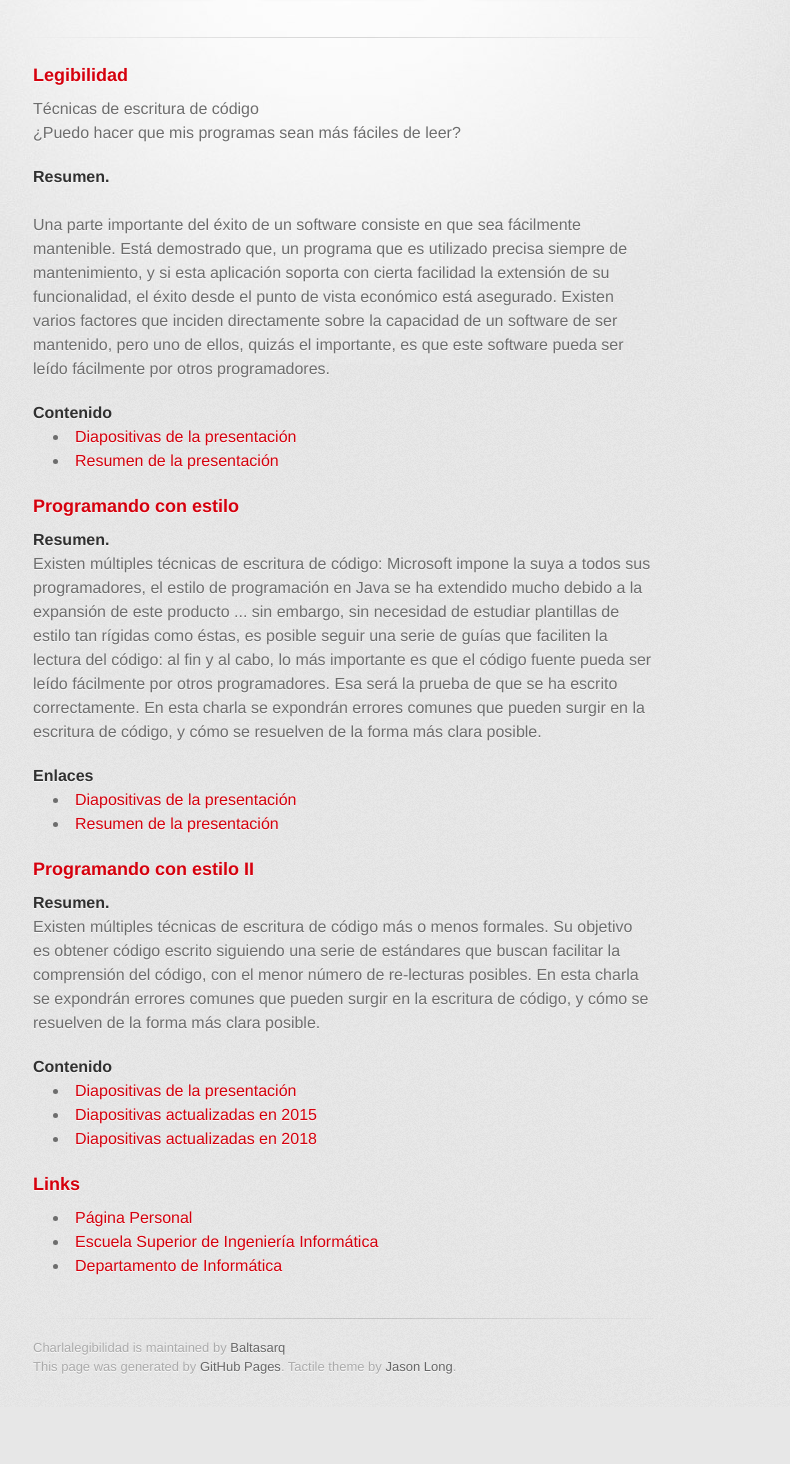
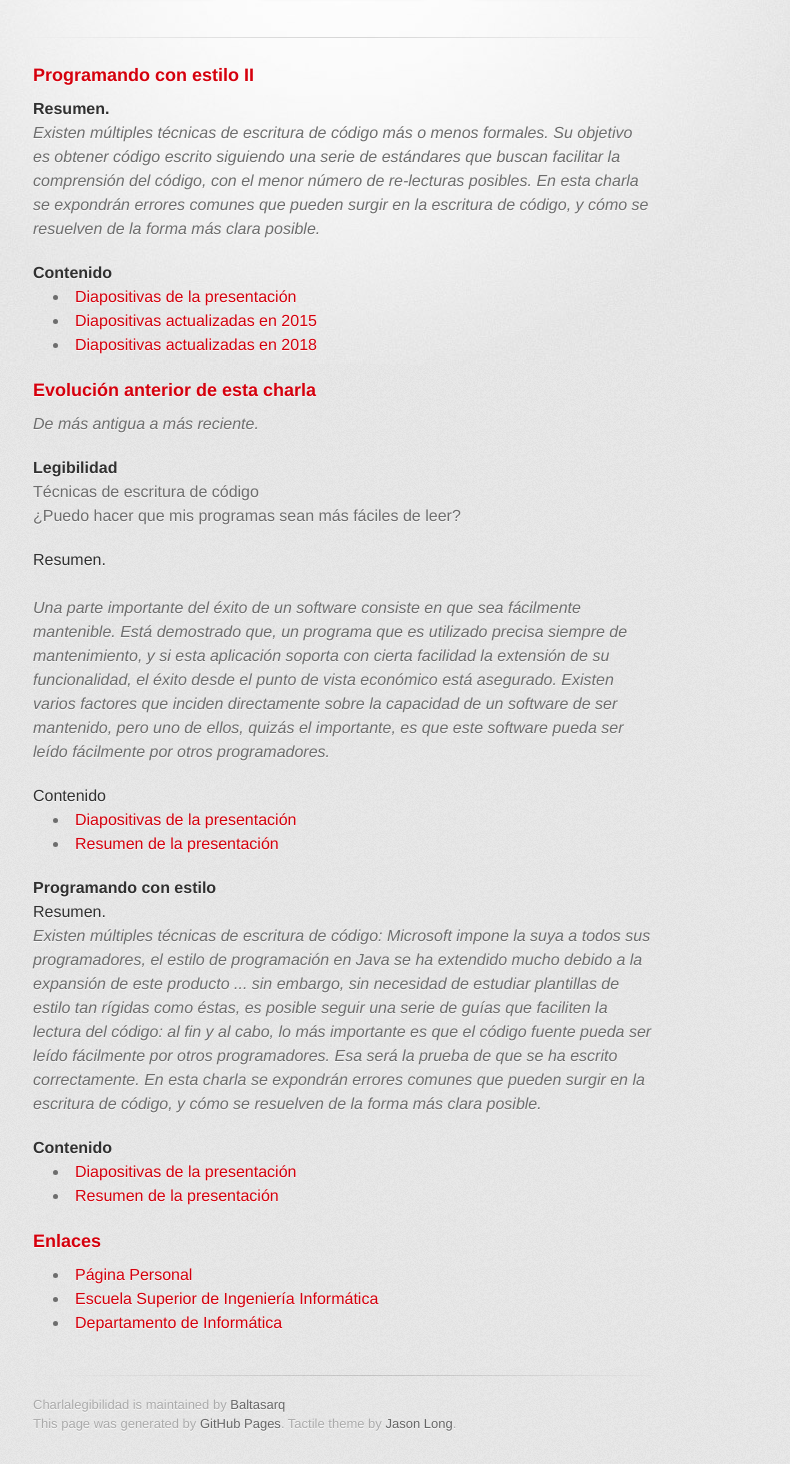
Before and after one commit to Baltasarq/charlalegibilidad, a plain HTML site: page index.html in a window 1280 px wide. Shown: the part 209-1673 px from the top of the page, without its empty margins (297-1087 px from the left). Before the commit the page ends 1616 px from the top, so only its background shows below. Drawn offline with Linux system fonts and the light colour scheme; a web font is replaced by a local one.

Commit message:
Improves the index.html to mark it clear whic is the main talk.

```diff
--- a/index.html
+++ b/index.html
@@ -7,9 +7,6 @@
     <link rel="stylesheet" type="text/css" href="stylesheets/stylesheet.css" media="screen" />
     <link rel="stylesheet" type="text/css" href="stylesheets/pygment_trac.css" media="screen" />
     <link rel="stylesheet" type="text/css" href="stylesheets/print.css" media="print" />
-    <!--[if lt IE 9]>
-    <script src="//html5shiv.googlecode.com/svn/trunk/html5.js"></script>
-    <![endif]-->
     <title>Charlas de legibilidad by Baltasarq</title>
   </head>
 
@@ -31,11 +28,32 @@
         <hr>
 
         <section id="main_content">
-  <h3>Legibilidad</h3>
+
+	        <h3>Programando con estilo II</h3>
+	        <h4>Resumen.</h4>
+	        <p style="font-style: italic">
+	        Existen múltiples técnicas de escritura de código más o menos formales.
+	        Su objetivo es obtener código escrito siguiendo una serie de estándares
+	        que buscan facilitar la comprensión del código, con el menor número de re-lecturas posibles.
+	        En esta charla se expondrán errores comunes que pueden surgir en la escritura
+	        de código, y cómo se resuelven de la forma más clara posible.
+	        </p>
+	        <p/>
+	        <h4>Contenido</h4>
+	        <ul>
+	        	<li><a href="progConEstilo2.pdf">Diapositivas de la presentación</a></li>
+	        	<li><a href="estilo_codificacion-2015.pdf">Diapositivas actualizadas en 2015</a></li>
+	        	<li><a href="estilo_codificacion-2018.pdf">Diapositivas actualizadas en 2018</a><liI>
+	        </ul>
+
+			<h3>Evolución anterior de esta charla</h3>
+			<p style="font-style: italic">De más antigua a más reciente.</p>
+
+			<h4>Legibilidad</h4>
 			<p> Técnicas de escritura de código
 			<br>¿Puedo hacer que mis programas sean más fáciles de leer?</p>
-<p><h4>Resumen.</h4>
-<br><I>
+			<p/><h5>Resumen.</h5>
+			<br><p style="font-style: italic">
 			Una parte importante del éxito de un software consiste en que sea
 			fácilmente mantenible. Está demostrado que, un programa que es utilizado
 			precisa siempre de mantenimiento, y si esta aplicación soporta con cierta facilidad
@@ -43,17 +61,19 @@ la extensión de su funcionalidad, el éxito desde el punto de vista económico
 			está asegurado. Existen varios factores que inciden directamente sobre la
 			capacidad de un software de ser mantenido, pero uno de ellos, quizás el importante, es
 			que este software pueda ser leído fácilmente por otros programadores.</p>
-</I>
-<P>
-<h4>Contenido</h4>
+			</p>
+			<p/>
+			<h5>Contenido</h5>
 			<ul>
-	<LI><a href="legibilidad.pdf">Diapositivas de la presentación</a>
-	<LI><a href="legibilidad-abstract.pdf">Resumen de la presentación</a>
+				<li><a href="legibilidad.pdf">Diapositivas de la presentación</a></li>
+				<li><a href="legibilidad-abstract.pdf">Resumen de la presentación</a></li>
 			</ul>
-<p></p>
-  <h3>Programando con estilo</h3>
-<h4>Resumen.</h4>
-<I>
+			<p/>
+
+
+			<h4>Programando con estilo</h4>
+			<h5>Resumen.</h5>
+			<p style="font-style: italic">
 			Existen múltiples técnicas de escritura de código: Microsoft impone la suya a
 			todos sus programadores, el estilo de programación en Java se ha extendido mucho
 			debido a la expansión de este producto ...
@@ -64,35 +84,23 @@ que el código fuente pueda ser leído fácilmente por otros programadores.
 			Esa será la prueba de que se ha escrito correctamente.
 			En esta charla se expondrán errores comunes que pueden surgir en la escritura
 			de código, y cómo se resuelven de la forma más clara posible.
-</I>
-<P>
-<h4>Enlaces</h4>
-<ul>
-	<LI><a href="progConEstilo.pdf">Diapositivas de la presentación</a>
-	<LI><a href="pconestilo-abstract.pdf">Resumen de la presentación</a>
-</ul>
-<p></p>
-  <h3>Programando con estilo II</h3>
-<h4>Resumen.</h4>
-<I>
-Existen múltiples técnicas de escritura de código más o menos formales. Su objetivo es obtener código escrito siguiendo una serie de estándares que buscan facilitar la comprensión del código, con el menor número de re-lecturas posibles.
-En esta charla se expondrán errores comunes que pueden surgir en la escritura
-de código, y cómo se resuelven de la forma más clara posible.
-</I>
-<P>
+			</p>
+			<p/>
 			<h4>Contenido</h4>
 			<ul>
-	<LI><a href="progConEstilo2.pdf">Diapositivas de la presentación</a></LI>
-	<LI><a href="estilo_codificacion-2015.pdf">Diapositivas actualizadas en 2015</a></LI>
-	<LI><a href="estilo_codificacion-2018.pdf">Diapositivas actualizadas en 2018</a></LI>
+				<li><a href="progConEstilo.pdf">Diapositivas de la presentación</a></li>
+				<li><a href="pconestilo-abstract.pdf">Resumen de la presentación</a></li>
 			</ul>
-  <h3>Links</h3>
+
+
+			<h3>Enlaces</h3>
 			<ul>
 			    <li><a href="http://jbgarcia.webs.uvigo.es/">Página Personal</a></li>
 			    <li><A href="http://www.esei.uvigo.es">Escuela Superior de Ingenier&iacute;a
 			    Inform&aacute;tica</A></li>
 			    <li><A href="http://www.di.uvigo.es">Departamento de Inform&aacute;tica</A></li>
 			</ul>
+
         </section>
 
         <footer>
@@ -100,7 +108,6 @@ de código, y cómo se resuelven de la forma más clara posible.
           This page was generated by <a href="http://pages.github.com">GitHub Pages</a>. Tactile theme by <a href="https://twitter.com/jasonlong">Jason Long</a>.
         </footer>
 
-
       </div>
     </div>
   </body>
```
Lines whose indentation alone changed are shown as unchanged.
